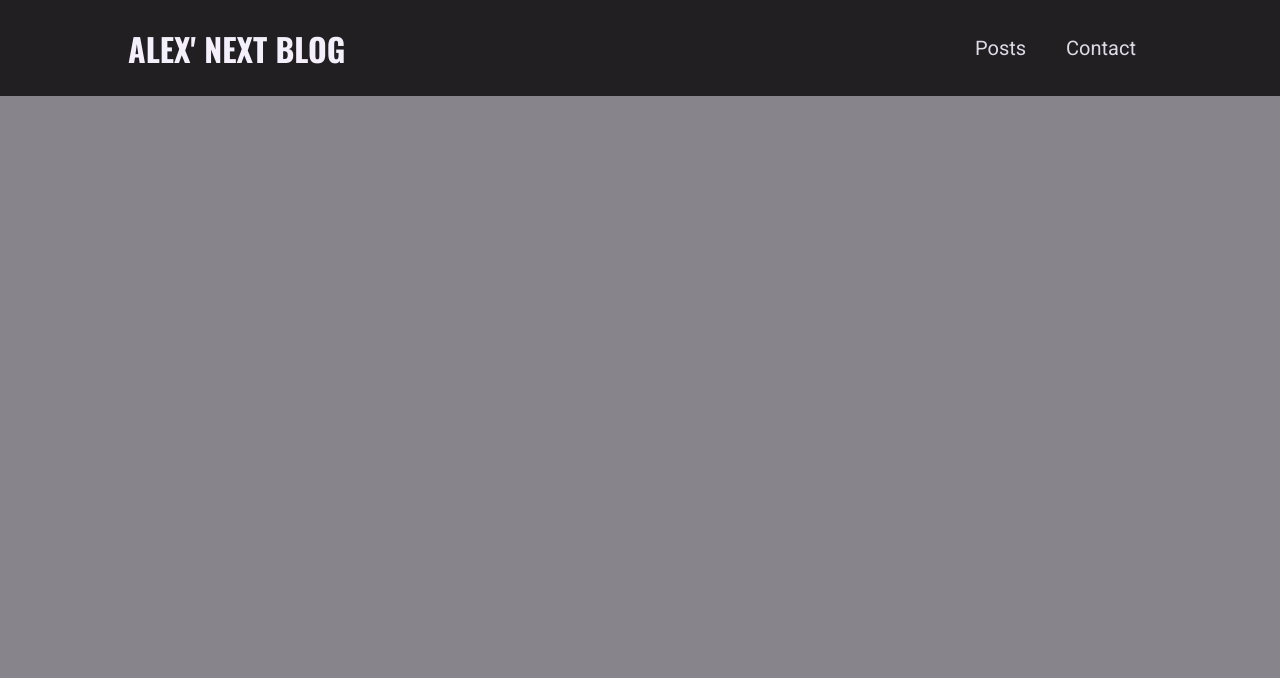
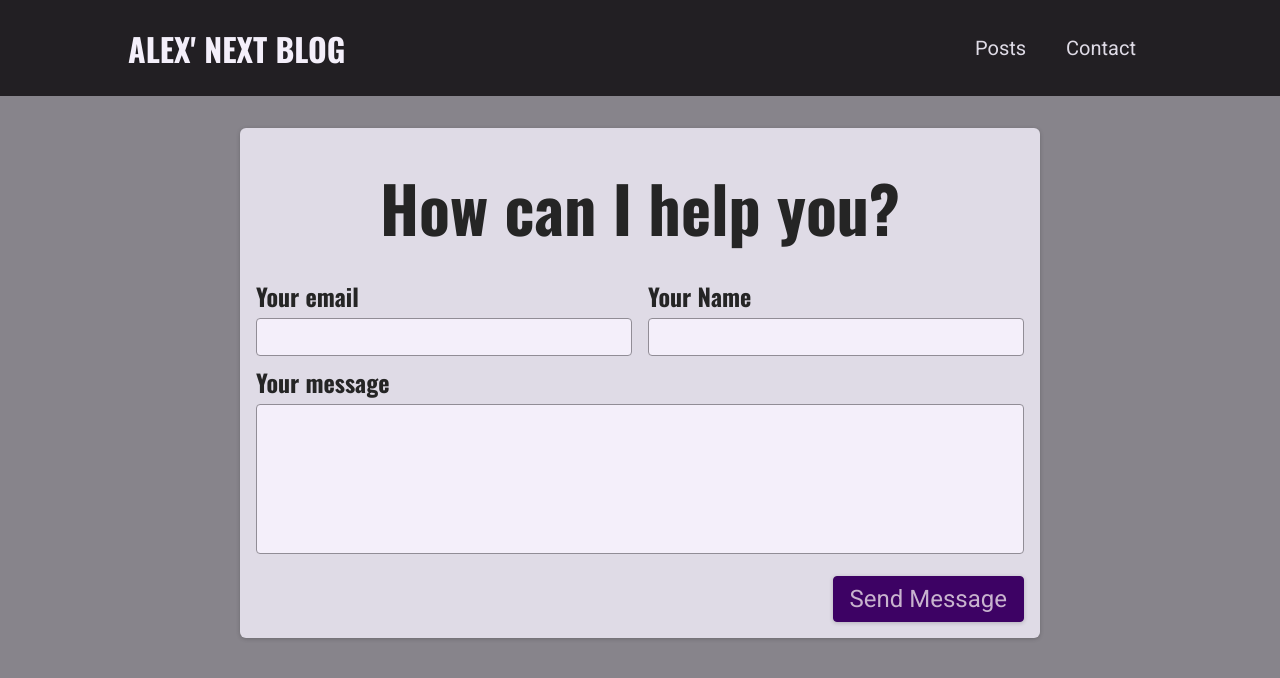
Before and after one commit to nolann7/full-blog, a Next.js app: page /contact in a window 1280 px wide. Shown: the top 678 px of the page. Built offline with nearby package versions, Linux system fonts and the light colour scheme.

Commit message:
making contact form; adding contact api; fetching from contact api

```diff
--- /dev/null
+++ b/components/contact/contact-form.module.css
@@ -0,0 +1,73 @@
+.contact {
+  margin: var(--size-8) auto;
+  border-radius: 6px;
+  background-color: var(--color-grey-100);
+  width: 90%;
+  max-width: 50rem;
+  padding: var(--size-4);
+  box-shadow: 0 1px 4px rgba(0, 0, 0, 0.2);
+  font-size: var(--size-6);
+}
+
+.contact h1 {
+  font-size: var(--size-8);
+  margin: var(--size-4) 0;
+  text-align: left;
+}
+
+.form label {
+  display: block;
+  font-family: 'Oswald', sans-serif;
+  font-weight: bold;
+  margin: var(--size-2) 0 var(--size-1) 0;
+}
+
+.form input,
+.form textarea {
+  font: inherit;
+  padding: var(--size-1);
+  border-radius: 4px;
+  width: 100%;
+  border: 1px solid var(--color-grey-400);
+  background-color: var(--color-grey-50);
+  resize: none;
+}
+
+.controls {
+  display: flex;
+  column-gap: 1rem;
+  flex-wrap: wrap;
+}
+
+.control {
+  flex: 1;
+  min-width: 10rem;
+}
+
+.actions {
+  margin-top: var(--size-4);
+  text-align: right;
+}
+
+.form button {
+  font: inherit;
+  cursor: pointer;
+  background-color: var(--color-primary-700);
+  border: 1px solid var(--color-primary-700);
+  padding: var(--size-2) var(--size-4);
+  border-radius: 4px;
+  color: var(--color-primary-50);
+  box-shadow: 0 1px 4px rgba(0, 0, 0, 0.2);
+}
+
+.form button:hover {
+  background-color: var(--color-primary-500);
+  border-color: var(--color-primary-500);
+}
+
+@media (min-width: 768px) {
+  .contact h1 {
+    font-size: var(--size-16);
+    text-align: center;
+  }
+}
--- /dev/null
+++ b/components/contact/contact-form.tsx
@@ -0,0 +1,60 @@
+import React, { FormEvent, useRef } from 'react';
+
+import classes from './contact-form.module.css';
+
+type ContactFormProps = { children?: React.ReactNode };
+
+const ContactForm = ({}: ContactFormProps) => {
+  const emailInputRef = useRef<HTMLInputElement>(null!);
+  const nameInputRef = useRef<HTMLInputElement>(null!);
+  const messageInputRef = useRef<HTMLTextAreaElement>(null!);
+  const submitMessageHandler = (e: FormEvent<HTMLFormElement>) => {
+    e.preventDefault();
+    const [email, name, message] = [
+      emailInputRef.current.value,
+      nameInputRef.current.value,
+      messageInputRef.current.value,
+    ];
+    fetch('/api/contact', {
+      method: 'POST',
+      body: JSON.stringify({ email, name, message }),
+      headers: {
+        'Content-Type': 'application/json',
+      },
+    })
+      .then(res => {
+        if (res.ok) return res.json();
+
+        res.json().then(data => console.log(data.message));
+        throw new Error('something went wrong with fetching');
+      })
+      .then(data => console.log(data))
+      .catch(err => console.error(err));
+  };
+  return (
+    <section className={classes.contact}>
+      <h1>How can I help you?</h1>
+      <form className={classes.form} onSubmit={submitMessageHandler}>
+        <div className={classes.controls}>
+          <div className={classes.control}>
+            <label htmlFor="email">Your email</label>
+            <input type="email" id="email" required ref={emailInputRef} />
+          </div>
+          <div className={classes.control}>
+            <label htmlFor="name">Your Name</label>
+            <input type="text" id="name" required ref={nameInputRef} />
+          </div>
+        </div>
+        <div className={classes.control}>
+          <label htmlFor="message">Your message</label>
+          <textarea rows={5} id="message" ref={messageInputRef} />
+        </div>
+        <div className={classes.actions}>
+          <button>Send Message</button>
+        </div>
+      </form>
+    </section>
+  );
+};
+
+export default ContactForm;
--- /dev/null
+++ b/pages/api/contact.ts
@@ -0,0 +1,40 @@
+import type { NextApiRequest, NextApiResponse } from 'next';
+
+interface Data {}
+
+export default async function handler(
+  req: NextApiRequest,
+  res: NextApiResponse<Data>,
+) {
+  const method = req.method;
+  if (method === 'POST') {
+    type MessageType = { name: string; email: string; message: string };
+    const { name, email, message }: MessageType = req.body;
+
+    // validate input
+    if (
+      !name ||
+      name.trim() === '' ||
+      !email ||
+      !email.includes('@') ||
+      !message ||
+      message.trim() === ''
+    ) {
+      return res.status(422).json({ message: 'Invalid data' });
+    }
+
+    const newMessage = { email, name, message };
+    console.log(newMessage);
+    res.status(201).json({ message:'Successfully stored message', newMessage });
+
+    // const { MongoClient } = require('mongodb');
+    // const uri =
+    //   'mongodb+srv://root:709aa709@firsttestproject.qsdo637.mongodb.net/?retryWrites=true&w=majority';
+    // const client = new MongoClient(uri);
+    // client.connect((err: any) => {
+    //   const collection = client.db('test').collection('devices');
+    //   // perform actions on the collection object
+    //   client.close();
+    // });
+  }
+}
--- a/pages/contact.tsx
+++ b/pages/contact.tsx
@@ -1,9 +1,14 @@
 import { NextPage } from 'next';
+import ContactForm from '../components/contact/contact-form';
 
 type ContactPageProps = {};
 
 const ContactPage: NextPage<ContactPageProps> = ({}) => {
-  return <div></div>;
+  return (
+    <div>
+      <ContactForm />
+    </div>
+  );
 };
 
 export default ContactPage;
```
